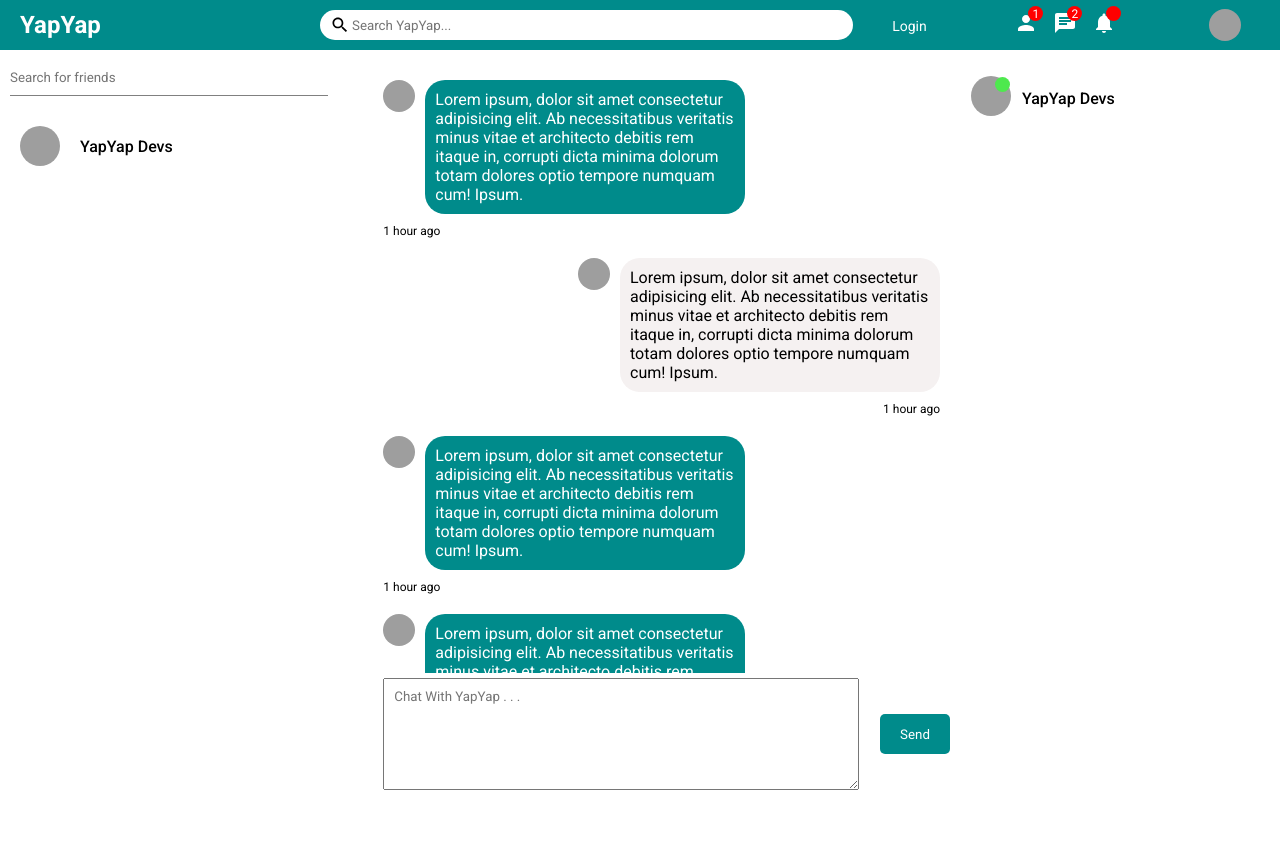
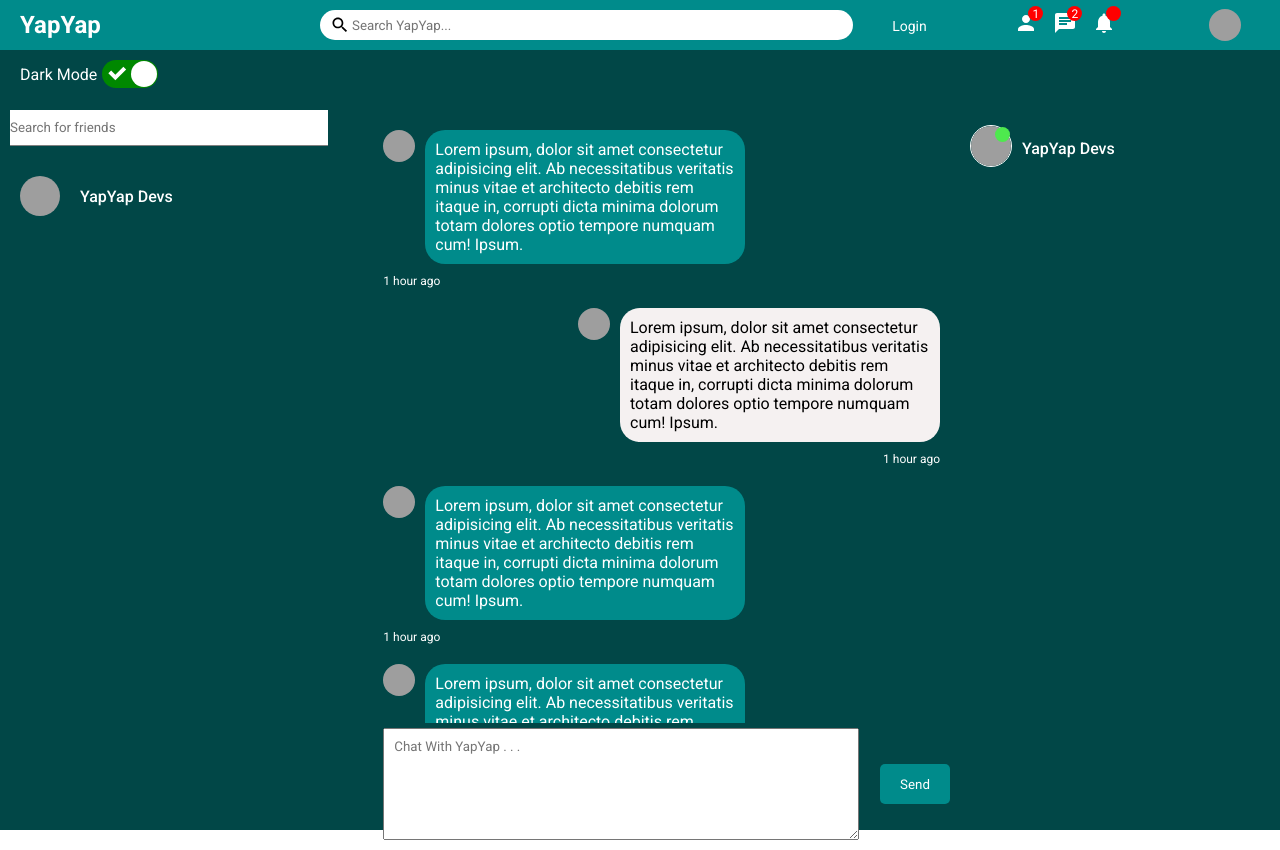
Before and after one commit to Pranotisavadi/yapyapchat, a React (Create React App) app in the folder client/: page / in a window 1280 px wide. Before the commit the page ends 800 px from the top, so only its background shows below. Built offline with nearby package versions, Linux system fonts and the light colour scheme; grey boxes are pictures that could not be loaded.

Commit message:
dark and light mode set up and worked

```diff
--- a/client/package.json
+++ b/client/package.json
@@ -16,6 +16,7 @@
     "react-chat-engine": "^1.11.22",
     "react-dom": "^18.1.0",
     "react-scripts": "5.0.1",
+    "react-switch": "^6.0.0",
     "web-vitals": "^2.1.4"
   },
   "scripts": {
--- a/client/src/App.css
+++ b/client/src/App.css
@@ -2,3 +2,55 @@
   display: flex;
   width: 100%;
 }
+
+#light {
+  background-color: #f3ebf6;
+}
+
+#dark {
+  background-color: rgb(1, 71, 71);
+}
+
+.switch {
+  display: flex;
+  height: 40px;
+  padding-left: 15px;
+  padding-top: 10px;
+}
+
+#light .switch label {
+  color: black;
+}
+
+#dark .switch label {
+  color: white;
+}
+
+label {
+  padding:5px;
+}
+
+#light .conversationName {
+  color: black;
+}
+
+#dark .conversationName {
+  color: white;
+}
+
+
+#light .messageBottom {
+  color: black;
+}
+
+#dark .messageBottom {
+  color: white;
+}
+
+#light .chatOnlineName {
+  color: black;
+}
+
+#dark .chatOnlineName {
+  color: white;
+}
--- a/client/src/App.js
+++ b/client/src/App.js
@@ -1,15 +1,31 @@
 import './App.css';
 import LeftBar from './components/leftbar/LeftBar';
 import Navbar from './components/navbar/Navbar';
+import { createContext, useState } from "react";
+import ReactSwitch from "react-switch";
+
+export const ThemeContext = createContext(null);
 
 function App() {
+  const [theme, setTheme] = useState("dark");
+
+  const toggleTheme = () => {
+    setTheme((curr) => (curr === "light" ? "dark" : "light"));
+  };
+
   return (
-    <>
+    <ThemeContext.Provider>
+    <div id={theme}>
     <Navbar />
+    <div className='switch'>
+    <label> {theme === "light" ? "Light Mode" : "Dark Mode"}</label>
+    <ReactSwitch onChange={toggleTheme} checked={theme === "dark"} />
+    </div>
     <div className='leftSide'>
       <LeftBar />
       </div>
-    </>
+    </div>
+     </ThemeContext.Provider>
   );
 }
 
--- a/client/src/components/navbar/Navbar.jsx
+++ b/client/src/components/navbar/Navbar.jsx
@@ -1,14 +1,18 @@
 import React from 'react'
 import "./navbar.css";
-import {Search, Person, Chat, Notifications} from "@mui/icons-material"
+import {Search, Person, Chat, Notifications} from "@mui/icons-material";
+
 
 
 function Navbar() {
+
+
   return (
     <div className="topbarContainer">
       <div className="topbarLeft">
         <span className="logo">YapYap</span>
       </div>
+
       <div className="topbarCenter">
         <div className="searchbar">
           <Search className="searchIcon" />
```
Also changed, not shown: client/src/components/groups/groups.css (line endings or trailing spaces), 1 other file (tests, documents, lock files or other folders).
